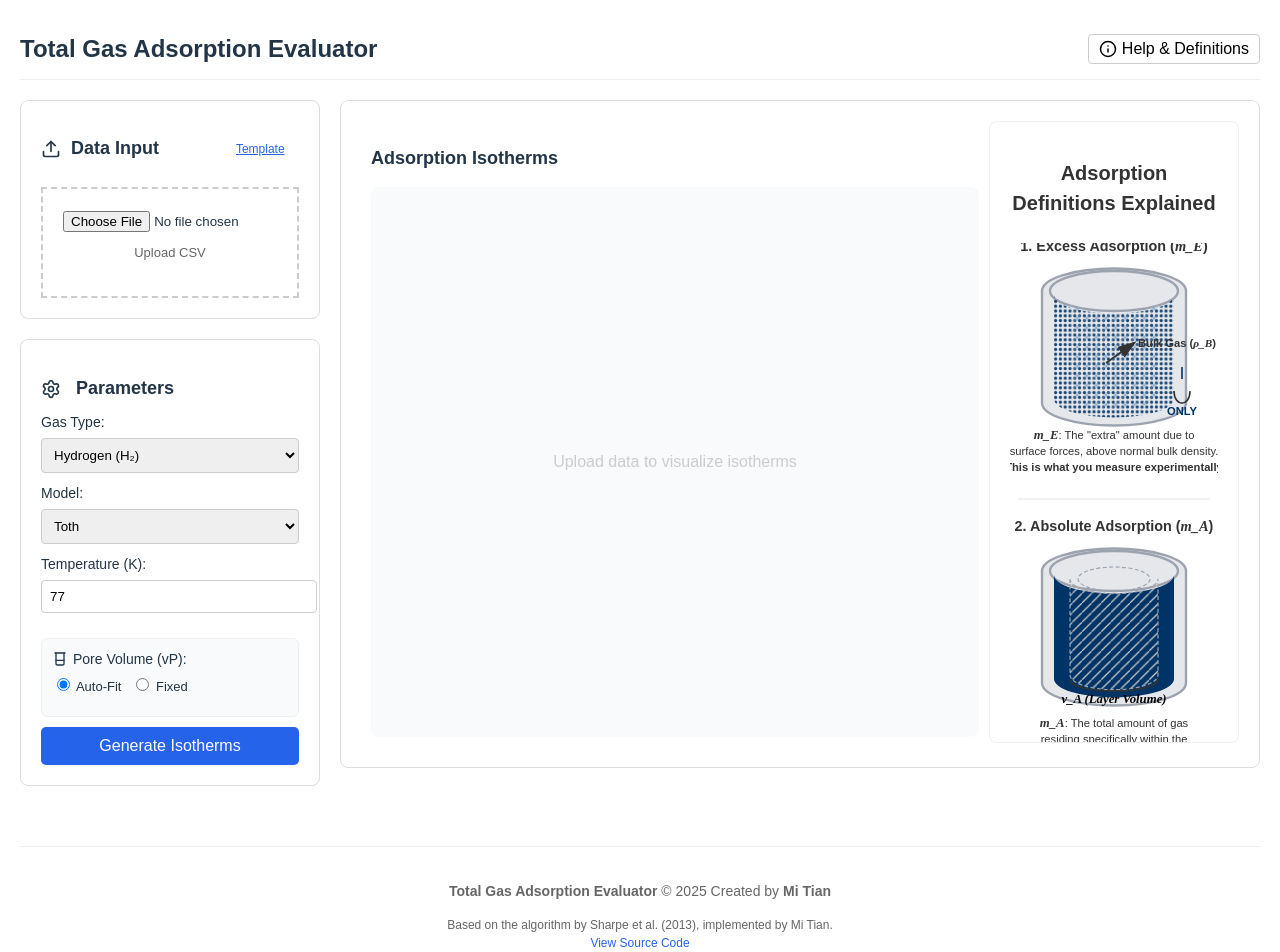
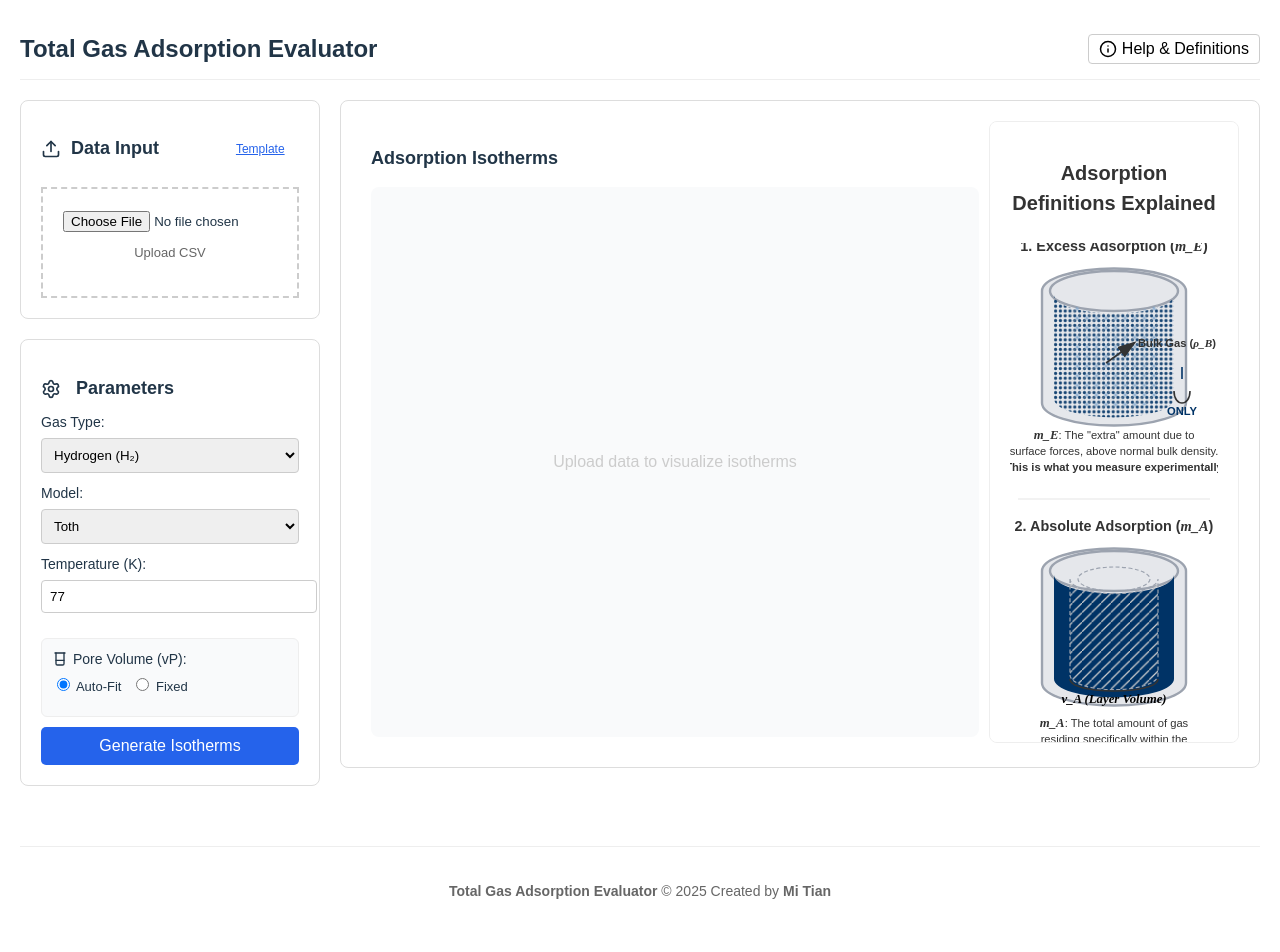
Before and after one commit to Drmitian/PyML_2, a React app in the folder frontend/: page / in a window 1280 px wide. Shown: the top 952 px of the page. Built offline with nearby package versions, Linux system fonts and the light colour scheme; the HTML template or start-up script is replaced by a standard one.

Commit message:
Removed citation text from footer

```diff
--- a/frontend/src/App.jsx
+++ b/frontend/src/App.jsx
@@ -1,7 +1,7 @@
 import React, { useState, useRef } from 'react';
 import axios from 'axios';
 import html2canvas from 'html2canvas';
-import { Analytics } from '@vercel/analytics/react'; // <--- NEW ANALYTICS IMPORT
+import { Analytics } from '@vercel/analytics/react';
 import {
   LineChart, Line, XAxis, YAxis, CartesianGrid, Tooltip, Legend, ResponsiveContainer
 } from 'recharts';
@@ -323,13 +323,6 @@ const AdsorptionDashboard = () => {
         <p>
           <strong>Total Gas Adsorption Evaluator</strong> &copy; 2025 Created by <strong>Mi Tian</strong>
         </p>
-        <p style={{ fontSize: '12px', marginTop: '5px' }}>
-          Based on the algorithm by Sharpe et al. (2013), implemented by Mi Tian.
-          <br />
-          <a href="https://github.com/Drmitian/PyML" target="_blank" rel="noopener noreferrer" style={{ color: '#2563eb', textDecoration: 'none' }}>
-            View Source Code
-          </a>
-        </p>
       </footer>
 
       {/* VERCEL ANALYTICS */}
```
